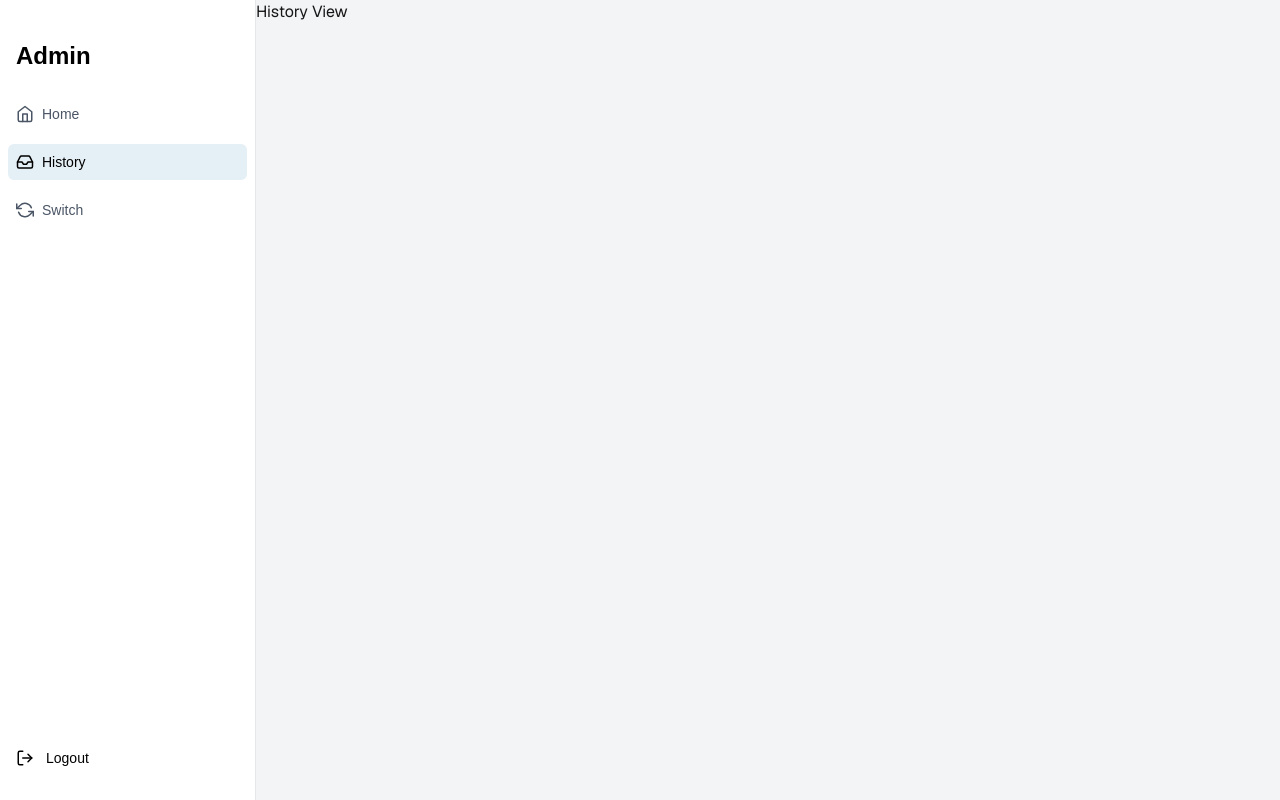
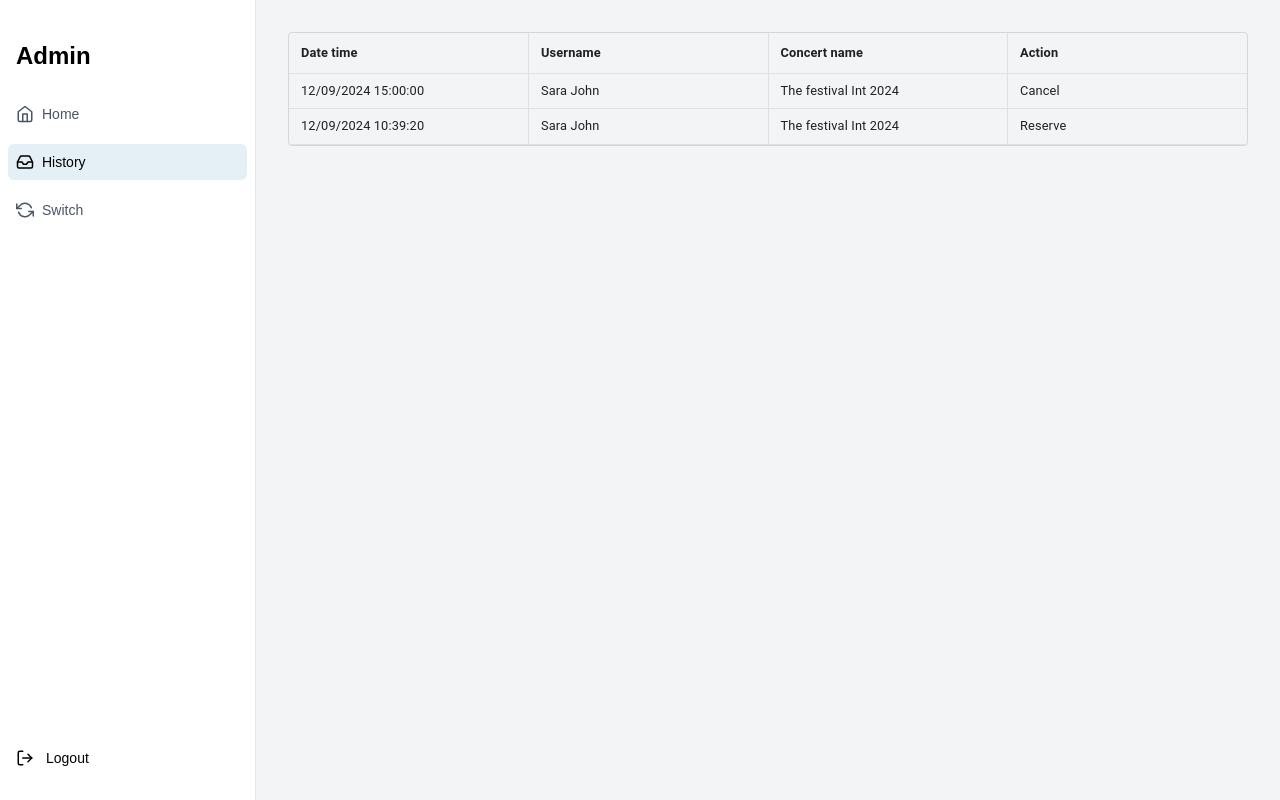
Before and after one commit to tusaunyapat/test-datawow, a Next.js app in the folder frontend/: page / in a window 1280 px wide. Both pictures are taken after a click on the button "History". Built offline with nearby package versions, Linux system fonts and the light colour scheme.

Commit message:
create history table

```diff
--- /dev/null
+++ b/frontend/src/app/components/History.tsx
@@ -0,0 +1,93 @@
+"use client";
+import React from "react";
+import {
+  Table,
+  TableBody,
+  TableCell,
+  TableContainer,
+  TableHead,
+  TableRow,
+  Paper,
+  Box,
+} from "@mui/material";
+
+const MOCK_HISTORY = [
+  {
+    id: 1,
+    dateTime: "12/09/2024 15:00:00",
+    username: "Sara John",
+    concertName: "The festival Int 2024",
+    action: "Cancel",
+  },
+  {
+    id: 2,
+    dateTime: "12/09/2024 10:39:20",
+    username: "Sara John",
+    concertName: "The festival Int 2024",
+    action: "Reserve",
+  },
+];
+
+export default function History() {
+  const columnStyle = {
+    width: "25%",
+    fontWeight: "bold",
+    fontSize: "0.8rem",
+    borderRight: "1px solid #e0e0e0",
+    padding: "8px 12px",
+    backgroundColor: "transparent", // Ensures header cells are transparent
+  };
+
+  const cellStyle = {
+    borderRight: "1px solid #e0e0e0",
+    fontSize: "0.8rem",
+    padding: "8px 12px",
+    backgroundColor: "transparent", // Ensures body cells are transparent
+  };
+
+  return (
+    <div className="w-full bg-transparent rounded-md px-8 py-8">
+      <Box className="flex flex-col h-full bg-transparent">
+        <TableContainer
+          component={Paper}
+          variant="outlined"
+          sx={{
+            borderRadius: "4px",
+            overflow: "hidden",
+            backgroundColor: "transparent", // Removes Paper's white background
+            boxShadow: "none",
+          }}
+        >
+          <Table
+            aria-label="history table"
+            sx={{ tableLayout: "fixed", backgroundColor: "transparent" }}
+            size="small"
+          >
+            <TableHead>
+              <TableRow sx={{ backgroundColor: "transparent" }}>
+                <TableCell sx={columnStyle}>Date time</TableCell>
+                <TableCell sx={columnStyle}>Username</TableCell>
+                <TableCell sx={columnStyle}>Concert name</TableCell>
+                <TableCell sx={{ ...columnStyle, borderRight: 0 }}>
+                  Action
+                </TableCell>
+              </TableRow>
+            </TableHead>
+            <TableBody>
+              {MOCK_HISTORY.map((row) => (
+                <TableRow key={row.id} sx={{ backgroundColor: "transparent" }}>
+                  <TableCell sx={cellStyle}>{row.dateTime}</TableCell>
+                  <TableCell sx={cellStyle}>{row.username}</TableCell>
+                  <TableCell sx={cellStyle}>{row.concertName}</TableCell>
+                  <TableCell sx={{ ...cellStyle, borderRight: 0 }}>
+                    {row.action}
+                  </TableCell>
+                </TableRow>
+              ))}
+            </TableBody>
+          </Table>
+        </TableContainer>
+      </Box>
+    </div>
+  );
+}
--- a/frontend/src/app/page.tsx
+++ b/frontend/src/app/page.tsx
@@ -2,6 +2,7 @@
 import { useAppContext } from "./context/AppContext";
 import Homepage from "./components/Homepage";
 import { APP_MENU } from "./common_variable";
+import History from "./components/History";
 
 export default function Home() {
   const { activeTab } = useAppContext();
@@ -9,7 +10,7 @@ export default function Home() {
     <div className="h-screen w-full flex flex-col font-sans dark:bg-black overflow-hidden">
       <main className="flex-1 bg-gray-100 overflow-y-auto">
         {activeTab === APP_MENU.HOME && <Homepage />}
-        {activeTab === APP_MENU.HISTORY && <div>History View</div>}
+        {activeTab === APP_MENU.HISTORY && <History />}
       </main>
     </div>
   );
```
